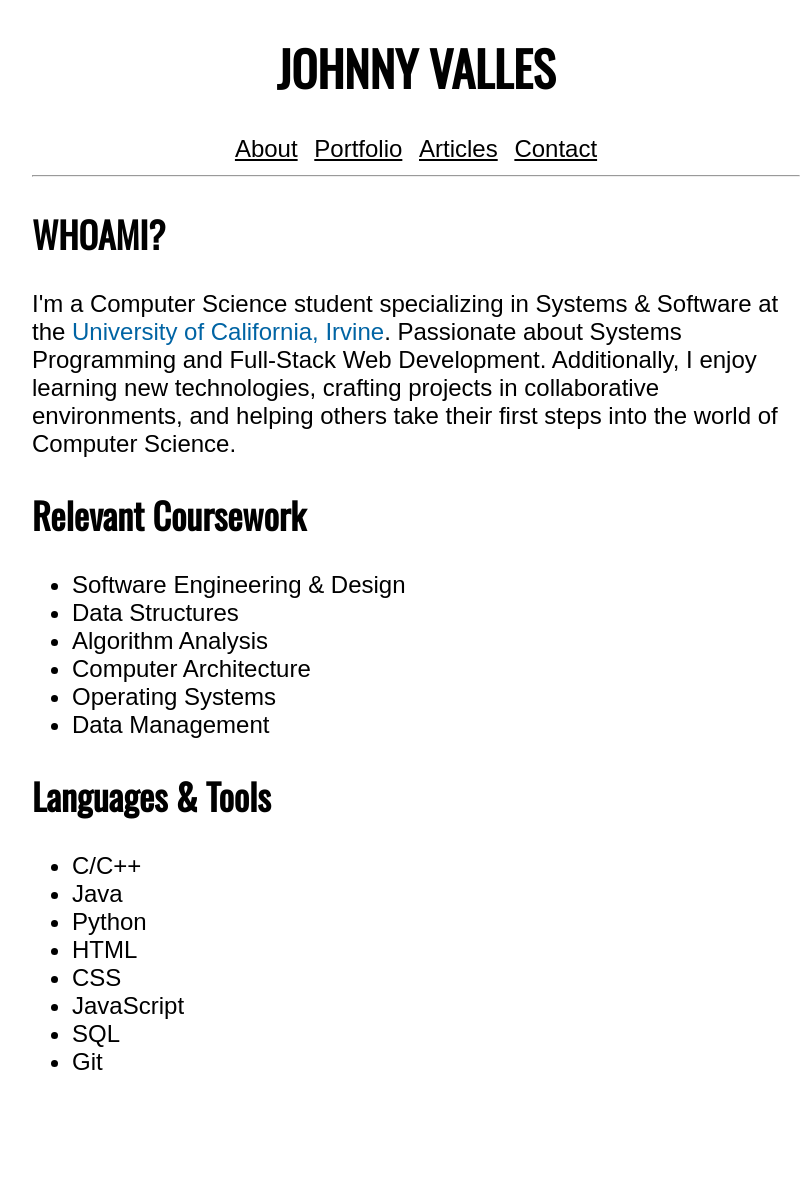
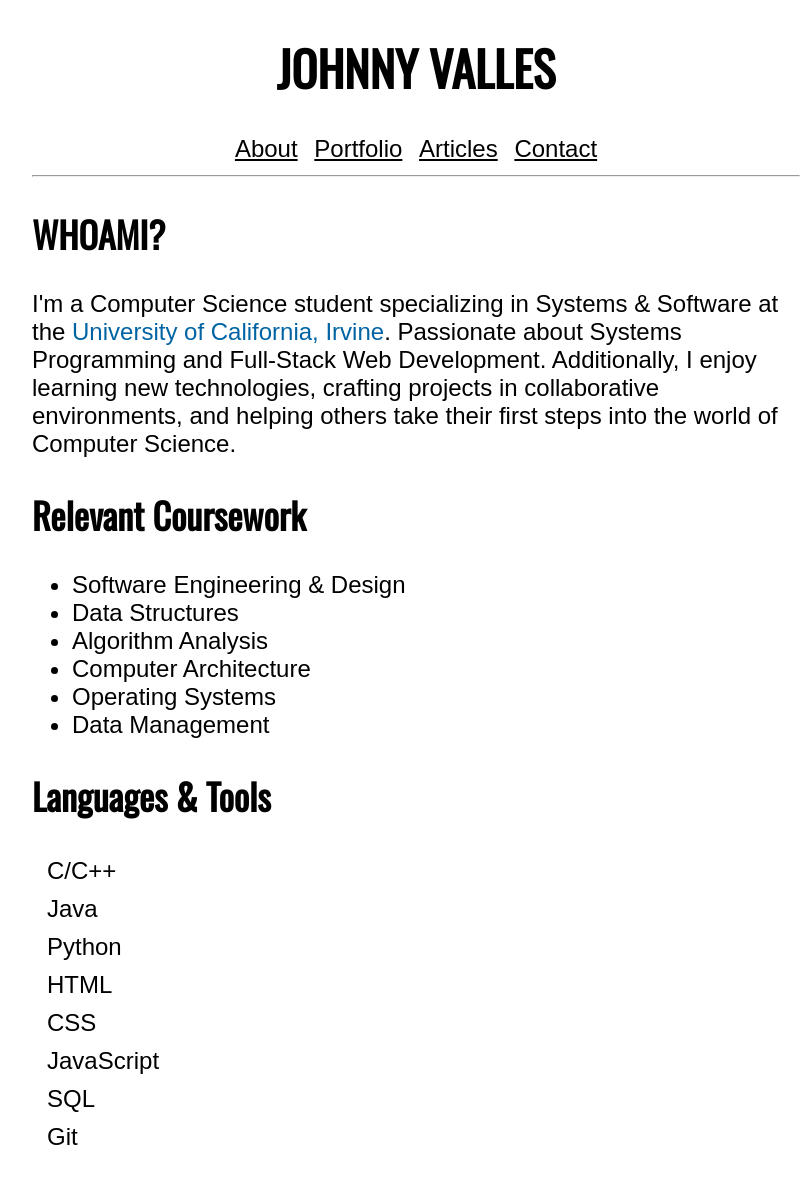
Before and after one commit to johnnyvalles/johnnyvalles.github.io, a Jekyll site: the page built from index.html, in a window 1280 px wide. Shown: the whole page, without its empty margins (224-1033 px from the left). Built offline with Jekyll 4.4.1, drawn with Linux system fonts in a browser that asks for light colours; a style sheet for code colours, icons or effects is not loaded; before the commit the page ends 1100 px from its top, so only the background shows below that.

Commit message:
Replace bullets with language/tool icon

```diff
--- a/_sass/main.scss
+++ b/_sass/main.scss
@@ -79,6 +79,15 @@
 	opacity: 0;
 }
 
+#skill-list {
+	list-style: none;
+	padding: 0 0 0 15px;
+}
+
+#skill-list li {
+	padding: 5px 0;
+}
+
 /* Meh for now */
 @media (max-width: 414px) {
 	nav a {
--- a/index.html
+++ b/index.html
@@ -24,14 +24,14 @@
     <li>Data Management</li>
 </ul>
 
-<h2 id="#lang-tools">{{ "Languages &amp; Tools" }}</h2>
-<ul>
-    <li>C/C++</li>
-    <li>Java</li>
-    <li>Python</li>
-    <li>HTML</li>
-    <li>CSS</li>
-    <li>JavaScript</li>
-    <li>SQL</li>
-    <li>Git</li>
+<h2 id="lang-tools">{{ "Languages &amp; Tools" }}</h2>
+<ul id="skill-list">
+    <li><i class="icon microchip"></i> C/C++</li>
+    <li><i class="icon coffee"></i> Java</li>
+    <li><i class="icon python"></i> Python</li>
+    <li><i class="icon html5"></i> HTML</li>
+    <li><i class="icon css3 alternate"></i> CSS</li>
+    <li><i class="icon js square"></i> JavaScript</li>
+    <li><i class="icon database"></i> SQL</li>
+    <li><i class="icon git square"></i> Git</li>
 </ul>
```
